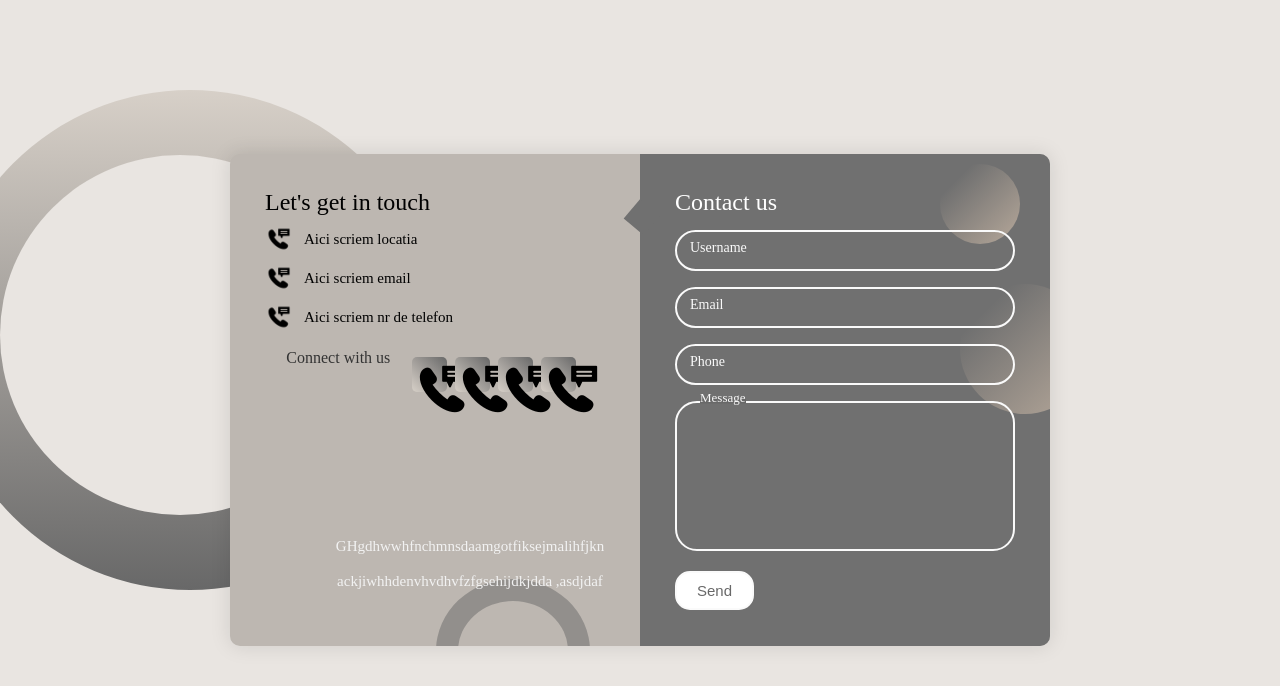
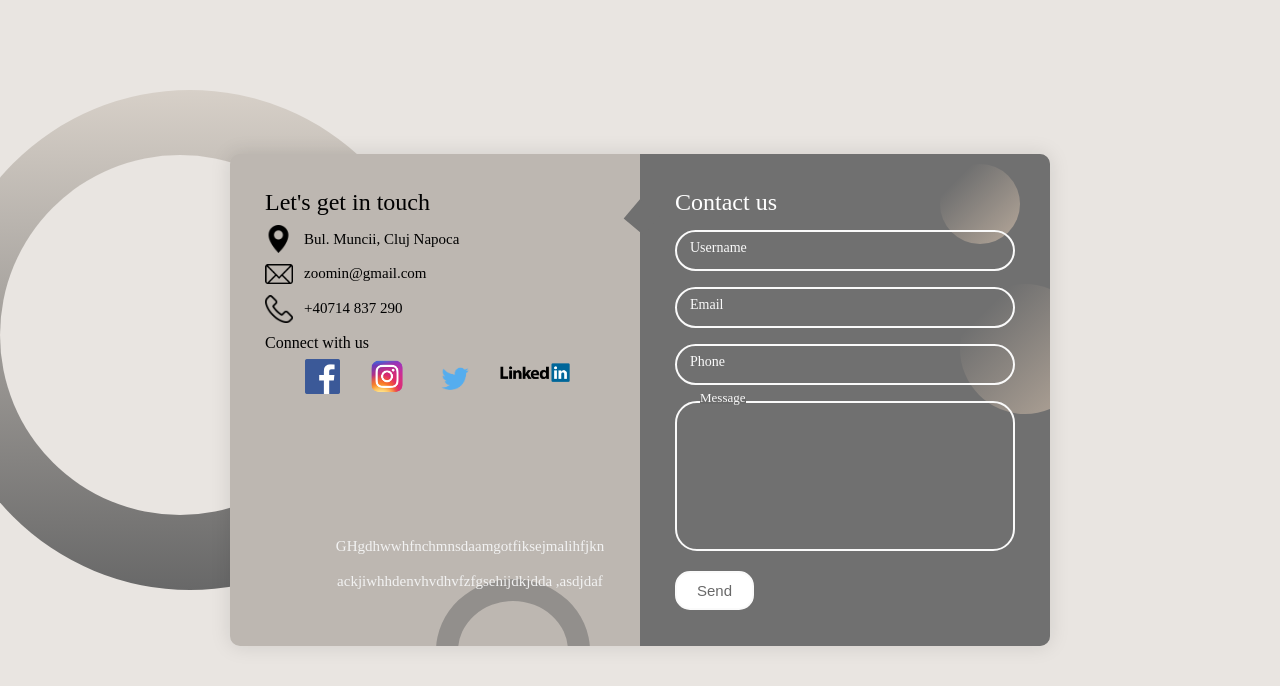
Before and after one commit to RaresLiscan/licenta, a PHP site: page /Contact.php in a window 1280 px wide. Shown: the part 64-750 px from the top of the page. Run offline with PHP 8.4, Linux system fonts and the light colour scheme.

Commit message:
mi-o ajuns

```diff
--- a/Contact.php
+++ b/Contact.php
@@ -1,8 +1,7 @@
 <?php
 include("Conectare.php");
-$error='';
-if (isset($_POST['submit']))
-{
+$error = '';
+if (isset($_POST['submit'])) {
     // preluam datele de pe formular
     $name = htmlentities($_POST['name'], ENT_QUOTES);
     $email = htmlentities($_POST['email'], ENT_QUOTES);
@@ -10,21 +9,16 @@ $phone = htmlentities($_POST['phone'], ENT_QUOTES);
     $message = htmlentities($_POST['message'], ENT_QUOTES);
 
     // verificam daca sunt completate
-if ($name == '' || $email == ''||$phone==''||$message=='')
-{
+    if ($name == '' || $email == '' || $phone == '' || $message == '') {
 
         $error = 'ERROR: Campuri goale!';
     } else {
 
-if ($stmt = $mysqli->prepare("INSERT into messages (name, email, phone, message) VALUES (?, ?, ?, ?)"))
-{
-$stmt->bind_param("ssss", $name, $email,$phone,$message);
+        if ($stmt = $mysqli->prepare("INSERT into messages (name, email, phone, message) VALUES (?, ?, ?, ?)")) {
+            $stmt->bind_param("ssss", $name, $email, $phone, $message);
             $stmt->execute();
             $stmt->close();
-}
-
-else
-{
+        } else {
             echo "ERROR: Nu se poate executa insert.";
         }
     }
@@ -35,12 +29,14 @@ $mysqli->close();
 <!DOCTYPE html>
 
 <html lang="en" xmlns="http://www.w3.org/1999/xhtml">
+
 <head>
     <meta charset="utf-8" />
     <meta name="viewport" content="width=device-width, initial-scale=1">
     <title>Contact</title>
     <link rel="stylesheet" href="style.css" />
 </head>
+
 <body>
     <!--menu bar-->
     <nav>
@@ -77,32 +73,38 @@ $mysqli->close();
                 </p>
                 <div class="info">
                     <div class="information">
-                        <img src="contact.png" class="icon-contactpage" alt="contact icon" />
-                        <p>Aici scriem locatia</p>
+                        <img src="poze/map-icon.png" class="icon-contactpage" alt="contact icon" />
+                        <p>Bul. Muncii, Cluj Napoca</p>
                     </div>
                     <div class="information">
-                        <img src="contact.png" class="icon-contactpage" alt="contact icon" />
-                        <p>Aici scriem email</p>
+                        <img src="poze/mail-icon.png" class="icon-contactpage" alt="contact icon" />
+                        <p>zoomin@gmail.com</p>
                     </div>
                     <div class="information">
-                        <img src="contact.png" class="icon-contactpage" alt="contact icon" />
-                        <p>Aici scriem nr de telefon</p>
+                        <img src="poze/phone-icon.png" class="icon-contactpage" alt="contact icon" />
+                        <p>+40714 837 290</p>
                     </div>
                 </div>
+                <p>Connect with us</p>
                 <div class="social-media">
-                    <p>Connect with us</p>
+
                     <div class="social-icons">
-                        <a href="#">
-                            <img src="contact.png" class="socials-contactpage" alt="contact icon" />
+
+                        <a href="#" class="social-links">
+                            <img src="poze/facebook-icon.png" class="socials-contactpage" alt="contact icon" width="35px" />
+
                         </a>
-                        <a href="#">
-                            <img src="contact.png" class="socials-contactpage" alt="contact icon" />
+                        <a href="#" class="social-links">
+                            <img src="poze/instagram-icon.png" class="socials-contactpage" alt="contact icon" width="35px" />
+
                         </a>
-                        <a href="#">
-                            <img src="contact.png" class="socials-contactpage" alt="contact icon" />
+                        <a href="#" class="social-links">
+                            <img src="poze/twitter-icon.png" class="socials-contactpage" alt="contact icon" width="40px" />
+
                         </a>
-                        <a href="#">
-                            <img src="contact.png" class="socials-contactpage" alt="contact icon" />
+                        <a href="#" class="social-links">
+                            <img src="poze/linked-icon.png" class="socials-contactpage" alt="contact icon" width="70px" />
+
                         </a>
                     </div>
                 </div>
@@ -139,4 +141,5 @@ $mysqli->close();
     </div>
     <script src="app.js"></script>
 </body>
+
 </html>
--- a/Login.html
+++ b/Login.html
@@ -109,7 +109,7 @@
                 id="username"
                 placeholder="Username"
               />
-              <i class="bx bx-envelope"></i>
+              <i class="bx bx:face"></i>
             </div>
           </div>
           <div class="form-group">
@@ -154,7 +154,7 @@
                 name="username"
                 placeholder="Username"
               />
-              <i class="bx bx-envelope"></i>
+              <i class="bx bx:face"></i>
             </div>
           </div>
           <div class="form-group">
@@ -194,6 +194,7 @@
           <input type="submit" class="btn-submit" />Register
           <p>
             I already have an account.<a
+              class="login-buttons"
               href="#"
               onclick="switchForm('login',event)"
               >Login</a
--- a/style.css
+++ b/style.css
@@ -155,7 +155,8 @@ nav {
     width:50px;
 }
 .big-title{
-    font-size:24px;
+    width: 600px;
+    font-size:35px;
     color:black;
     text-transform:capitalize;
     line-height:1.4;
@@ -1099,18 +1100,16 @@ textarea.input {
 
 .social-icons {
     display: flex;
-    margin-top: 8px;
 }
 
 .social-icons a {
     width: 35px;
     height: 35px;
     border-radius: 5px;
-    background: linear-gradient(45deg, #d7d0c8, #686868);
     color: #fff;
     text-align: center;
     line-height: 35px;
-    margin-right: 8px;
+    margin-right: 30px;
     transition: .3s;
 }
 
@@ -1806,3 +1805,14 @@ form .butoninserare input:hover{
     display: flex;
     justify-content: center;
 }
+
+.texthome {
+    font-size: 25px;
+}
+
+.contact-text {
+    transition: none;
+    position: absolute;
+    text-align: center;
+    top: 250px;
+}
```
Also changed, not shown: Licenta.html (+78 -13 lines), poze/facebook-icon.png (added), poze/instagram-icon.png (added), poze/linked-icon.png (added), poze/mail-icon.png (added), poze/map-icon.png (added), poze/phone-icon.png (added), poze/twitter-icon.png (added). Lines whose indentation alone changed are shown as unchanged.
